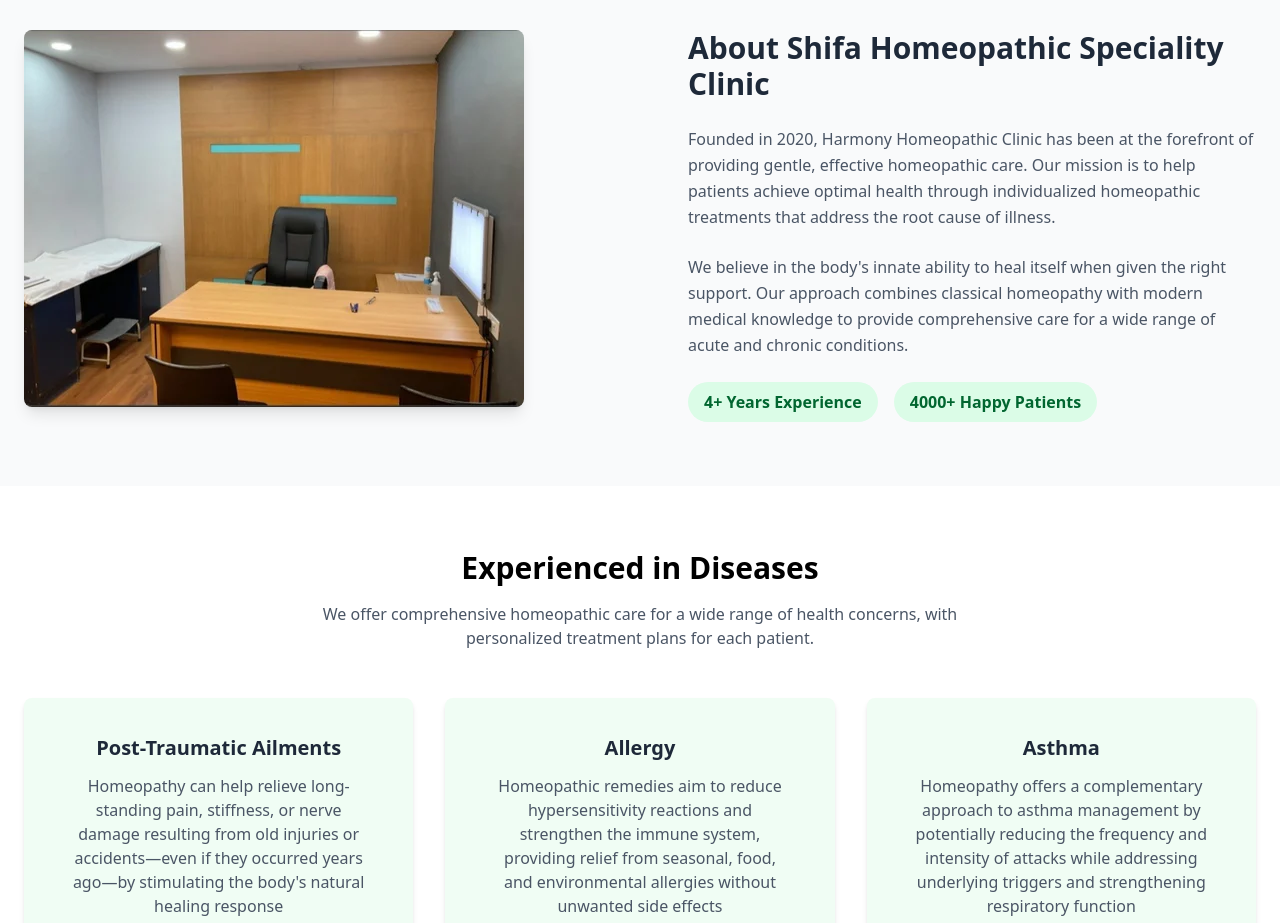
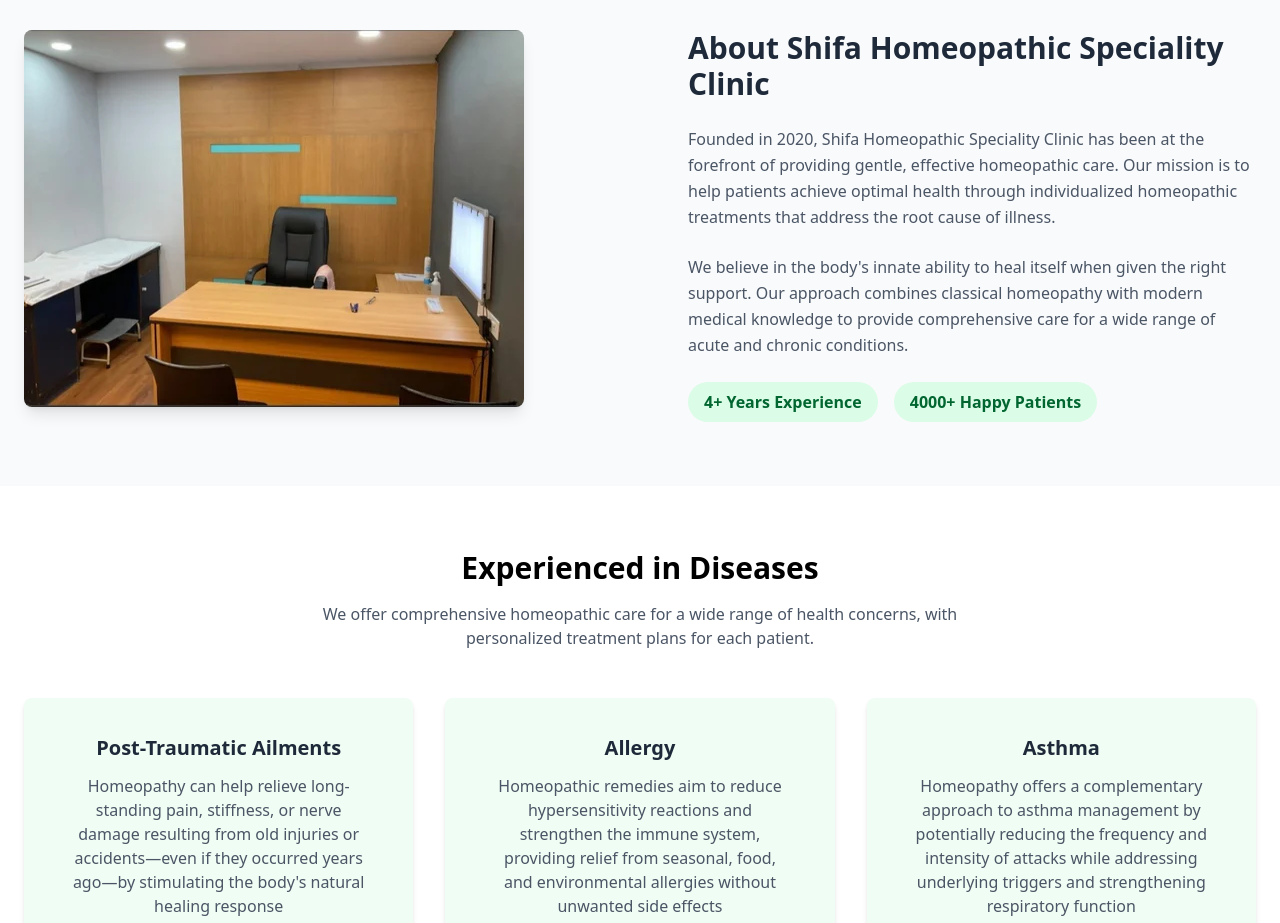
Before and after one commit to shifa-homoeopathy-speciality-clinic/shifa-homoeopathy-speciality-clinic.github.io, a React (Vite) app: page / in a window 1280 px wide. Shown: the part 1460-2383 px from the top of the page. Built offline with nearby package versions, Linux system fonts and the light colour scheme.

Commit message:
Made the logo in the navbar a bit smaller for smaller devices

```diff
--- a/src/components/about.jsx
+++ b/src/components/about.jsx
@@ -11,7 +11,7 @@
                     <div class="md:w-1/2 md:pl-12 flex flex-col justify-center">
                         <h2 class="text-3xl font-bold mb-6 text-gray-800">About Shifa Homeopathic Speciality Clinic</h2>
                         <p class="text-gray-600 mb-6 leading-relaxed">
-                            Founded in 2020, Harmony Homeopathic Clinic has been at the forefront of providing gentle,
+                            Founded in 2020, Shifa Homeopathic Speciality Clinic has been at the forefront of providing gentle,
                             effective homeopathic care. Our mission is to help patients achieve optimal health through
                             individualized homeopathic treatments that address the root cause of illness.
                         </p>
--- a/src/components/navbar.jsx
+++ b/src/components/navbar.jsx
@@ -21,11 +21,11 @@
         <nav class="bg-white py-4 shadow-md fixed top-0 w-full z-50 h-24">
             <div class="flex flex-row lg:flex-row items-center h-full w-full justify-around">
                 <button onClick={() => setMenuOpen(!menuOpen)} className="lg:hidden absolute top-8 left-5">
-                    <img src={hamburger} alt="" className="h-8" />
+                    <img src={hamburger} alt="" className="h-8 md:h-8" />
                 </button>
                 <div class="flex items-center">
-                    <img src={logo} alt="Logo" className="h-12 pr-5" />
-                    <img src={logoText} alt="Logo" className="h-10" />
+                    <img src={logo} alt="Logo" className="h-10 md:h-12 pr-5" />
+                    <img src={logoText} alt="Logo" className="h-8 md:h-10" />
                 </div>
                 <div class="hidden lg:flex space-x-8">
                     <a href="#home" class="text-green-600 hover:text-green-800 font-medium">Home</a>
```
